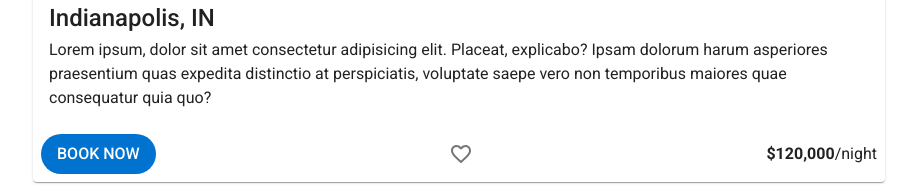
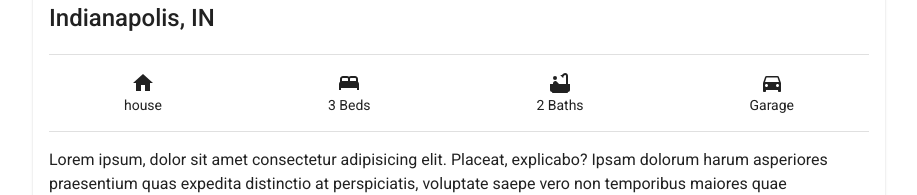
Before and after one commit to sernstberger/arcadia, a React (Create React App) app: page / in a window 1280 px wide. Shown: the part 477-672 px from the top of the page, without its empty margins (181-1098 px from the left). Built offline with nearby package versions, Linux system fonts and the light colour scheme.

Commit message:
added beds and baths

```diff
--- a/src/App.tsx
+++ b/src/App.tsx
@@ -2,7 +2,7 @@ import * as React from "react";
 import Container from "@mui/material/Container";
 import Typography from "@mui/material/Typography";
 import Box from "@mui/material/Box";
-import RealEstateCard from "./components/RealEstateCard";
+import PropertyCard from "./components/PropertyCard";
 
 const App = () => {
   return (
@@ -11,8 +11,11 @@ const App = () => {
         <Typography variant="h1" gutterBottom>
           Arcadia
         </Typography>
-        <RealEstateCard
+        <PropertyCard
           price={120000}
+          propertyType="house"
+          beds={3}
+          baths={2}
           title="Title goes here"
           location="Indianapolis, IN"
           description="Lorem ipsum, dolor sit amet consectetur adipisicing elit. Placeat,
--- a/src/components/RealEstateCard/index.tsx
+++ b/src/components/PropertyCard/index.tsx
@@ -22,23 +22,29 @@ import {
 import { useState } from "react";
 import LabeledIcon from "../LabeledIcon";
 
-interface RealEstateCardProps {
+interface PropertyProps {
   image: string;
   location: string;
   price: number;
   title: React.ReactNode;
   description?: React.ReactNode;
   favorite?: boolean;
+  propertyType?: string;
+  beds?: number;
+  baths?: number;
 }
 
-const RealEstateCard = ({
+const Property = ({
   image,
   price,
   title,
   location,
   description = null,
   favorite = false,
-}: RealEstateCardProps) => {
+  propertyType = "house",
+  beds = undefined,
+  baths = undefined,
+}: PropertyProps) => {
   const [isFavorite, setFavorite] = useState(favorite);
 
   var formatter = new Intl.NumberFormat("en-US", {
@@ -64,14 +70,14 @@ const RealEstateCard = ({
           {/* <Typography sx={{ display: "flex", alignContent: "center" }}>
             <Star /> 3.4 (38 Reviews)
           </Typography> */}
-          {/* <Divider sx={{ marginY: 2 }} />
+          <Divider sx={{ marginY: 2 }} />
           <Stack direction="row" justifyContent="space-around" spacing={2}>
-            <LabeledIcon icon={<Home />} label="House" />
-            <LabeledIcon icon={<Bed />} label="2 Beds" />
-            <LabeledIcon icon={<Bathtub />} label="2 Baths" />
+            <LabeledIcon icon={<Home />} label={propertyType} />
+            <LabeledIcon icon={<Bed />} label={`${beds} Beds`} />
+            <LabeledIcon icon={<Bathtub />} label={`${baths} Baths`} />
             <LabeledIcon icon={<DirectionsCar />} label="Garage" />
           </Stack>
-          <Divider sx={{ marginY: 2 }} /> */}
+          <Divider sx={{ marginY: 2 }} />
           {description && <Typography>{description}</Typography>}
         </CardContent>
       </CardActionArea>
@@ -90,4 +96,4 @@ const RealEstateCard = ({
   );
 };
 
-export default RealEstateCard;
+export default Property;
```
